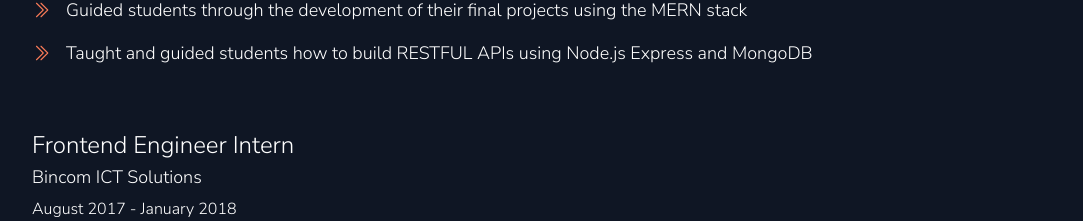
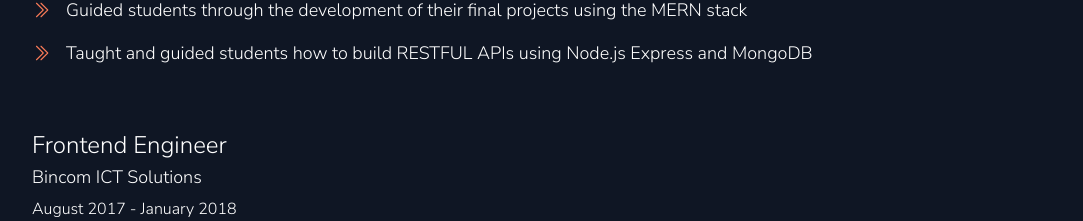
Before and after one commit to Ademayowa/portfolio-website-v1, a React (Create React App) app: page / in a window 1280 px wide. Shown: the part 1175-1396 px from the top of the page, without its empty margins (73-1156 px from the left). Built offline with nearby package versions, Linux system fonts and the light colour scheme; the HTML template or start-up script is replaced by a standard one.

Commit message:
removed intern from bincom job

```diff
--- a/src/data.js
+++ b/src/data.js
@@ -20,7 +20,7 @@ const jobs = [
     company: 'NIIT Limited',
   },
   {
-    title: 'Frontend Engineer Intern',
+    title: 'Frontend Engineer',
     dates: 'August 2017 - January 2018',
     duties: [
       'Built new user interface using various CSS frameworks',
```
